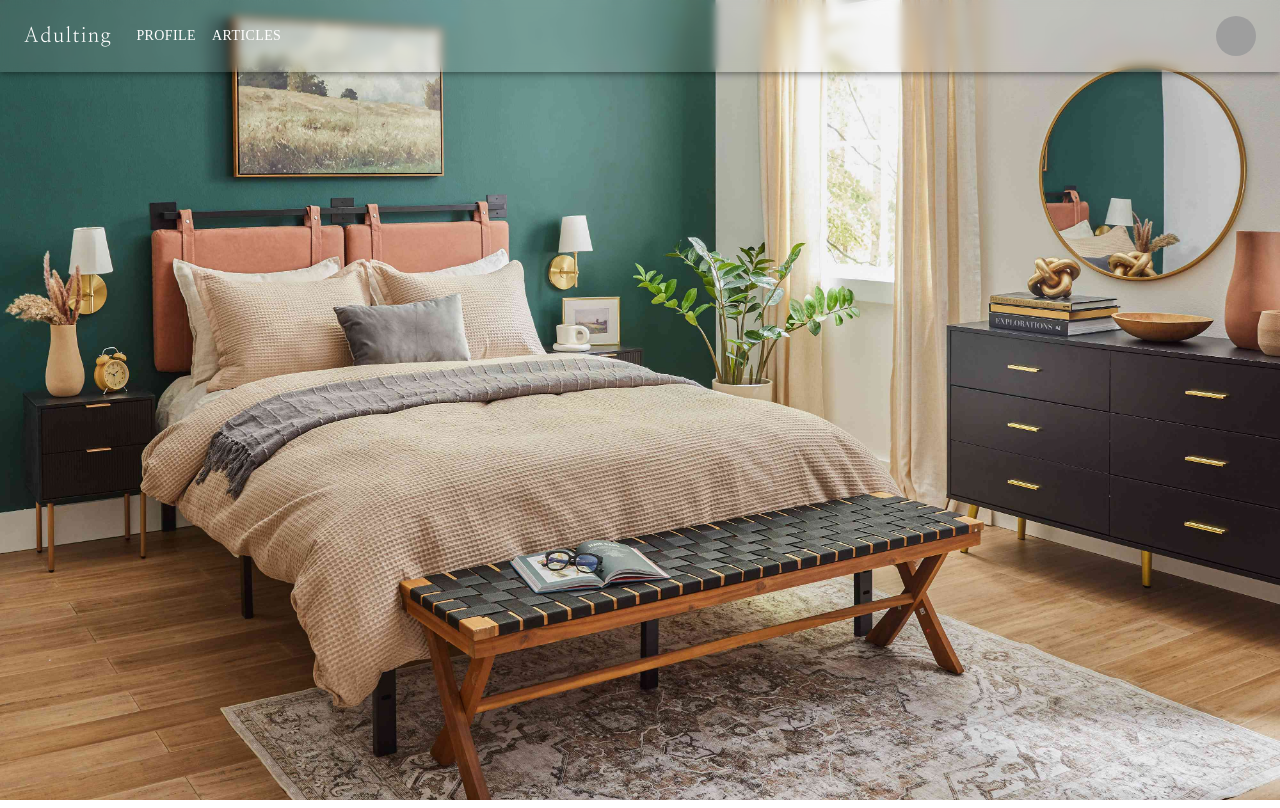
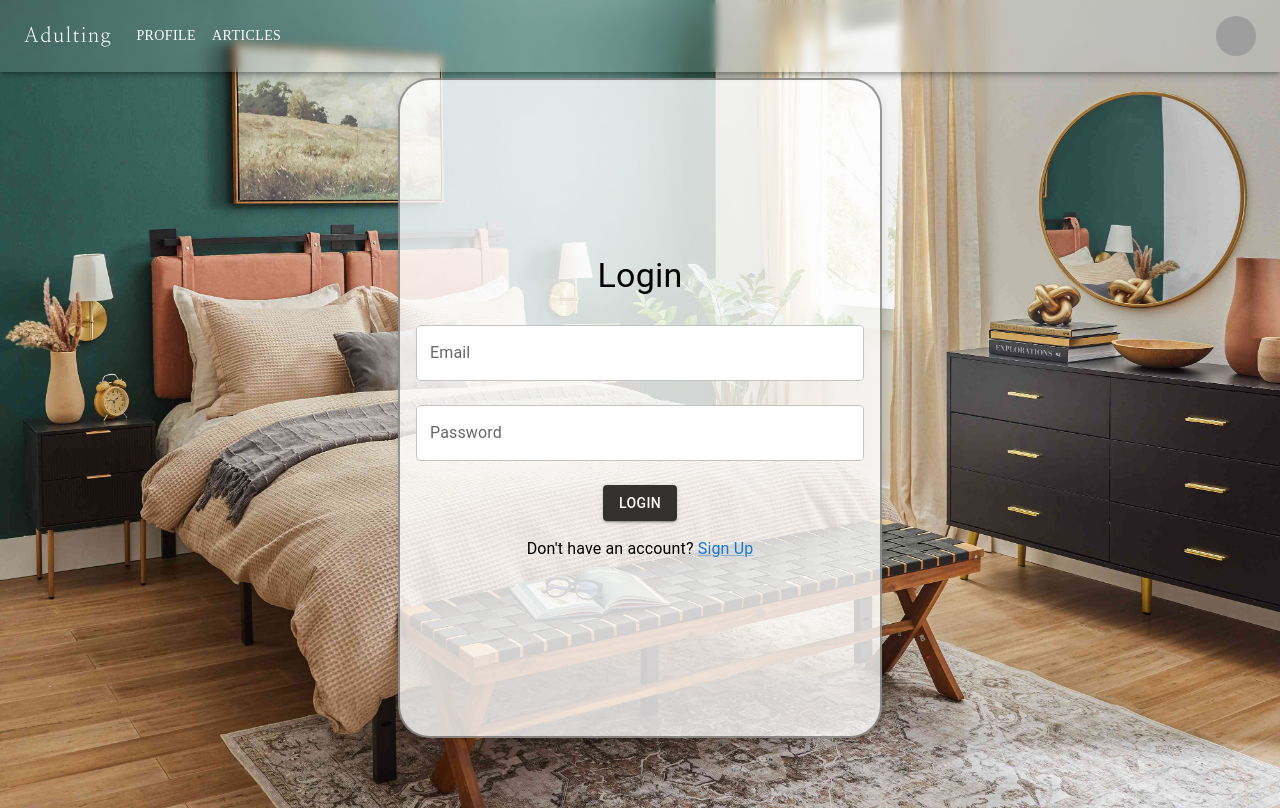
Before and after one commit to CCUE96/Adulting, a React (Vite) app in the folder Frontend/: page /login in a window 1280 px wide. Built offline with nearby package versions, Linux system fonts and the light colour scheme; grey boxes are pictures that could not be loaded.

Commit message:
made login and signup page

```diff
--- /dev/null
+++ b/Frontend/src/components/login&register/login.jsx
@@ -0,0 +1,72 @@
+import React, { useState } from 'react';
+import { Container, TextField, Button, Typography, Box, Link, useMediaQuery } from '@mui/material';
+import { useTheme } from '@mui/material/styles';
+// possibly add username
+function Login({ onToggle }) {
+
+    const [email, setEmail] = useState('');
+    const [password, setPassword] = useState('');
+    const theme = useTheme();
+    const isMobile = useMediaQuery(theme.breakpoints.down('sm'));
+
+    const handleSubmit = (e) => {
+      e.preventDefault();
+      console.log('Email:', email);
+      console.log('Password:', password);
+    };
+
+  return (
+    <Container maxWidth="sm" sx={{ display: 'flex', justifyContent: 'center', alignItems: 'center', minHeight: '100vh'}}>
+      <Box
+        display="flex"
+        flexDirection="column"
+        alignItems="center"
+        justifyContent="center"
+        height={isMobile ? 'auto' : '78vh'}
+        sx={{ backgroundColor: 'rgba(255, 255, 255, 0.8)', borderRadius: '2rem', padding: '1rem', boxShadow: '0 4px 8px rgba(0, 0, 0, 0.1)', border: 'solid 2px rgba(52, 50, 47, 0.5)', width: isMobile ? '90vw' : '35vw', }}
+      >
+        <Typography variant="h4" component="h1" gutterBottom>
+          Login
+        </Typography>
+        <form onSubmit={handleSubmit}  style={{ display: 'flex', flexDirection: 'column', alignItems: 'center', width: '35vw' }}>
+          <TextField
+            label="Email"
+            variant="outlined"
+            margin="normal"
+            fullWidth
+            value={email}
+            onChange={(e) => setEmail(e.target.value)}
+            sx={{ backgroundColor: 'white', width: isMobile ? '50vw' : '35vw' }}
+          />
+          <TextField
+            label="Password"
+            type="password"
+            variant="outlined"
+            margin="normal"
+            fullWidth
+            value={password}
+            onChange={(e) => setPassword(e.target.value)}
+            sx={{ backgroundColor: 'white', width: isMobile ? '50vw' : '35vw' }}
+          />
+          <Button
+            type="submit"
+            variant="contained"
+            color="primary"
+            sx={{ marginTop: '16px', backgroundColor: '#34322f',
+                '&:hover': {
+                backgroundColor: '#4a4845'
+            }}}
+          >
+            Login
+          </Button>
+          <Typography sx={{ textAlign: 'center', marginTop: '1rem' }}>Don't have an account?{' '}
+          <Link href="#" onClick={onToggle}>
+            Sign Up
+          </Link></Typography>
+        </form>
+      </Box>
+    </Container>
+  );
+}
+
+export default Login;
--- /dev/null
+++ b/Frontend/src/components/login&register/signup.jsx
@@ -0,0 +1,84 @@
+import React, { useState } from 'react';
+import { TextField, Button, Typography, Box, Link, Container, useMediaQuery } from '@mui/material';
+import { useTheme } from '@mui/material/styles';
+
+// possibly add usernames?
+
+function Register({ onToggle }) {
+    const [registerEmail, setRegisterEmail] = useState('');
+    const [registerPassword, setRegisterPassword] = useState('');
+    const [confirmPassword, setConfirmPassword] = useState('');
+    const theme = useTheme();
+    const isMobile = useMediaQuery(theme.breakpoints.down('sm'));
+
+    const handleRegisterSubmit = (e) => {
+      e.preventDefault();
+      console.log('Register Email:', registerEmail);
+      console.log('Register Password:', registerPassword);
+      console.log('Confirm Password:', confirmPassword);
+    };
+
+    return (
+      <Container maxWidth="sm" sx={{ display: 'flex', justifyContent: 'center', alignItems: 'center', minHeight: '100vh'}}>
+      <Box
+        display="flex"
+        flexDirection="column"
+        alignItems="center"
+        justifyContent="center"
+        height="78vh"
+        sx={{ backgroundColor: 'rgba(255, 255, 255, 0.8)', borderRadius: '2rem', padding: '1rem', boxShadow: '0 4px 8px rgba(0, 0, 0, 0.1)', border: 'solid 2px rgba(52, 50, 47, 0.5)', width: isMobile ? '90vw' : '35vw', marginTop: isMobile ? '4rem' : '0' }}
+      >
+        <Typography variant="h4" component="h1" gutterBottom>
+          Register
+        </Typography>
+        <form onSubmit={handleRegisterSubmit} style={{ display: 'flex', flexDirection: 'column', alignItems: 'center', width: '35vw' }}>
+          <TextField
+            label="Email"
+            variant="outlined"
+            margin="normal"
+            fullWidth
+            value={registerEmail}
+            onChange={(e) => setRegisterEmail(e.target.value)}
+            sx={{ backgroundColor: 'white', width: isMobile ? '50vw' : '35vw' }}
+          />
+          <TextField
+            label="Password"
+            type="password"
+            variant="outlined"
+            margin="normal"
+            fullWidth
+            value={registerPassword}
+            onChange={(e) => setRegisterPassword(e.target.value)}
+            sx={{ backgroundColor: 'white', width: isMobile ? '50vw' : '35vw' }}
+          />
+          <TextField
+            label="Confirm Password"
+            type="password"
+            variant="outlined"
+            margin="normal"
+            fullWidth
+            value={confirmPassword}
+            onChange={(e) => setConfirmPassword(e.target.value)}
+            sx={{ backgroundColor: 'white', width: isMobile ? '50vw' : '35vw' }}
+          />
+          <Button
+            type="submit"
+            variant="contained"
+            color="primary"
+            sx={{ marginTop: '16px', backgroundColor: '#34322f', '&:hover': { backgroundColor: '#4a4845' } }}
+          >
+            Register
+          </Button>
+          <Typography sx={{ textAlign: 'center', marginTop: '1rem' }}>
+            Already have an account?{' '}
+            <Link href="#" onClick={onToggle}>
+              Login
+            </Link>
+          </Typography>
+        </form>
+      </Box>
+      </Container>
+    );
+  }
+
+  export default Register;
--- a/Frontend/src/pages/login-register.jsx
+++ b/Frontend/src/pages/login-register.jsx
@@ -1,8 +1,21 @@
+import React, { useState } from 'react';
+import Login from '../components/login&register/login';
+import Register from '../components/login&register/signup';
 
 export default function LoginPage() {
+  const [isRegister, setIsRegister] = useState(false);
 
-    return(
-        <>
-        </>
-    )
+  const toggleView = () => {
+    setIsRegister(!isRegister);
+  };
+
+  return (
+    <>
+      {isRegister ? (
+        <Register onToggle={toggleView} />
+      ) : (
+        <Login onToggle={toggleView} />
+      )}
+    </>
+  );
 }
```
Also changed, not shown: Frontend/src/components/login/login.jsx (deleted).
